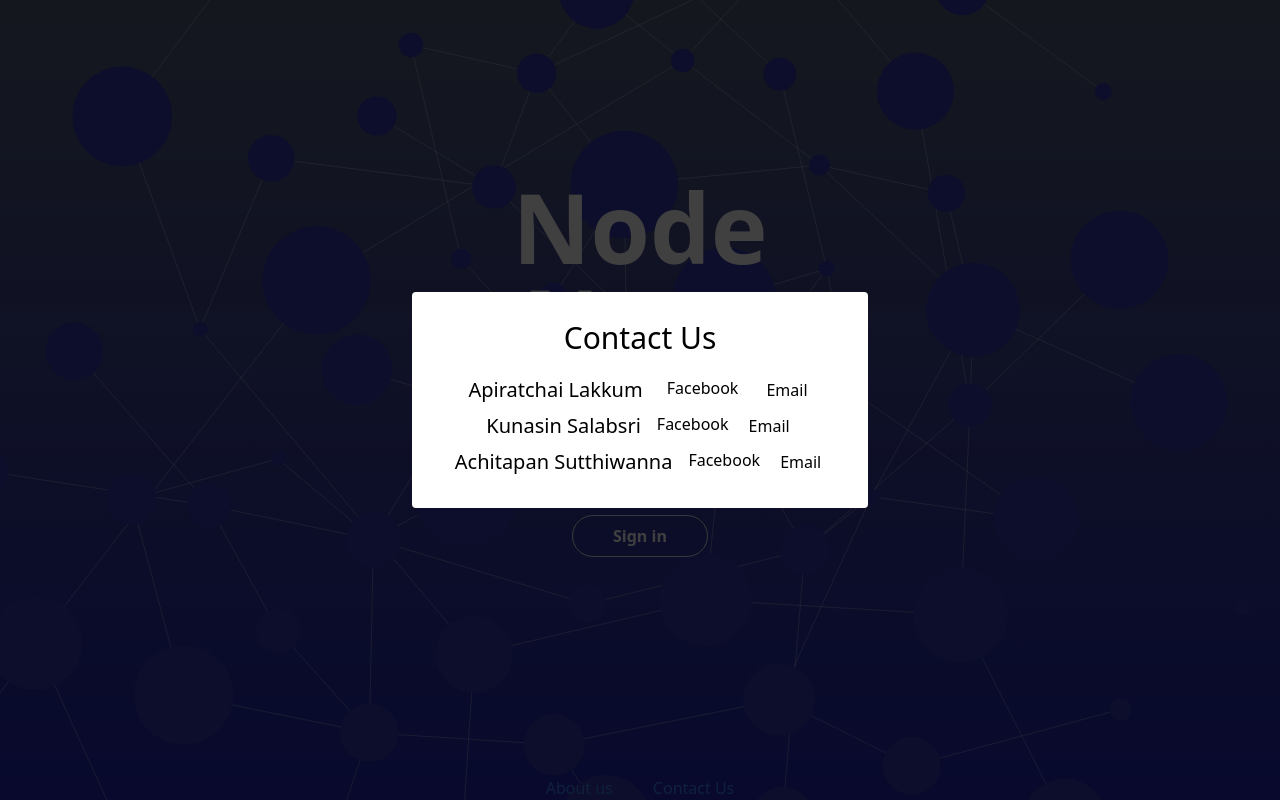
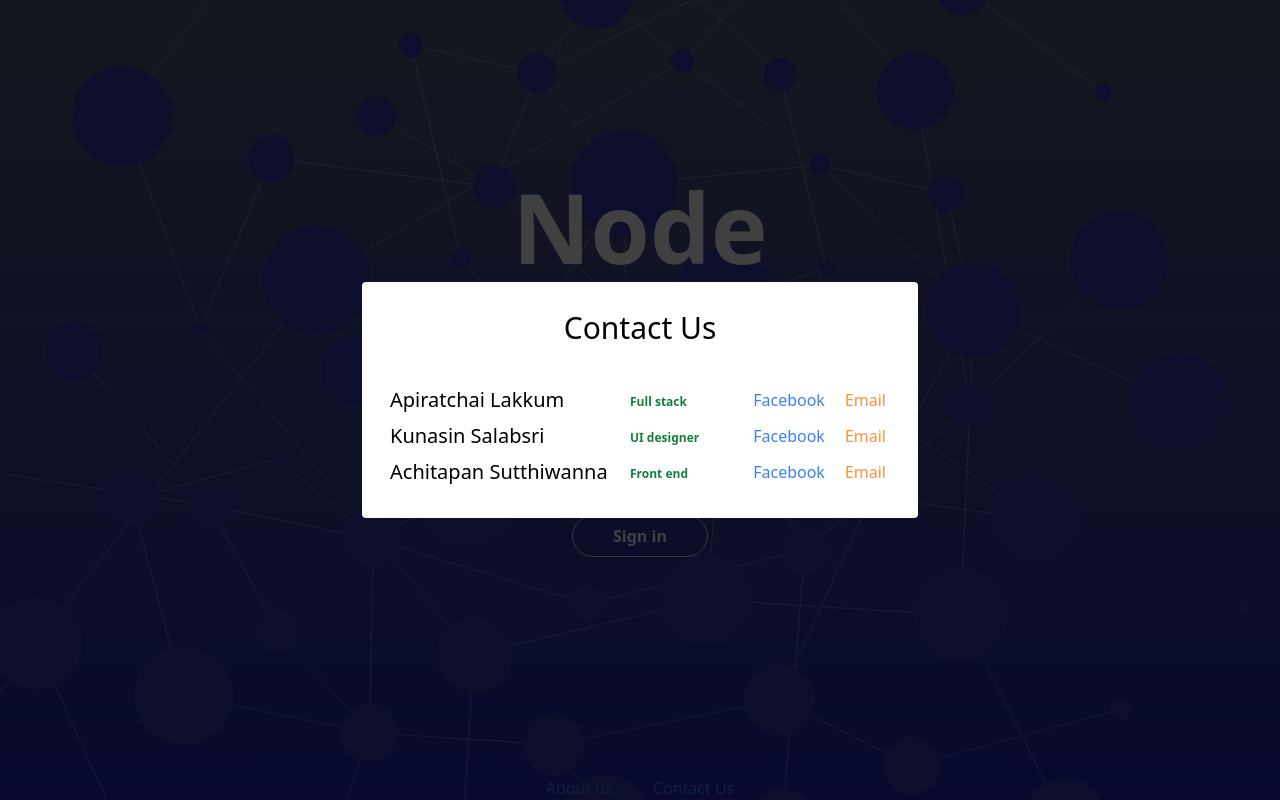
Before and after one commit to Apiratchai/Node-Note, a Next.js app in the folder node-note/: page / in a window 1280 px wide. Both pictures are taken after a click on the button "Contact Us". Built offline with nearby package versions, Linux system fonts and the light colour scheme; no server answers.

Commit message:
minor ui change to ContactPopup.jsx

```diff
--- a/node-note/components/ContactPopup.jsx
+++ b/node-note/components/ContactPopup.jsx
@@ -1,58 +1,39 @@
 'use client';
+import { useState } from "react";
 
 const ContactPopup = ({ open, onClose }) => {
 
   const handleOnClose = (e) => {
-    if(e.target.id === 'container') onClose();
+    if (e.target.id === 'container') onClose();
   }
 
-    if(!open) return null
+  if (!open) return null;
 
   return (
-    <div className=''>
+    <div>
       <div id='container' onClick={handleOnClose} className="fixed inset-0 bg-black bg-opacity-50 backdrop-brightness-50 flex justify-center items-center">
-        <div className='box-content h-[160px] w-[400px] bg-white p-7 rounded'>
-          <div className="flex flex-col justify-center items-center space-y-2">
-            <h1 className="text-3xl mb-3 text-black"> Contact Us </h1>
-            <div className="flex flex-row gap-5 ">
-              <span className="text-xl gap-3 text-black">
-                Apiratchai Lakkum
-              </span>
-              <a href = 'https://web.facebook.com/profile.php?id=100088070056042' className="cursor-pointer px-1 hover:text-blue-500 hover:bg-blue-500 hover:bg-opacity-25 text-black transition duration-175">
-                Facebook
-              </a>
-              <button className="cursor-pointer px-1 hover:text-orange-500 hover:bg-orange-500 hover:bg-opacity-25 text-black transition duration-175">
-                Email
-              </button>
-            </div>
-            <div className="flex flex-row gap-3 text-black">
-              <span className="text-xl gap-3">
-                Kunasin Salabsri
-              </span>
-              <a href='https://web.facebook.com/kunasin.salabsri.7' className="cursor-pointer px-1 hover:text-blue-500 hover:bg-blue-500 hover:bg-opacity-25 text-black transition duration-175">
-                Facebook
-              </a>
-              <button className="cursor-pointer px-1 hover:text-orange-500 hover:bg-orange-500 hover:bg-opacity-25 text-black transition duration-175">
-                Email
-              </button>
-            </div>
-            <div className="flex flex-row gap-3 text-black">
-              <span className="text-xl gap-3">
-                Achitapan Sutthiwanna
-              </span>
-              <a href = 'https://web.facebook.com/A.Sutthivanna' className="cursor-pointer px-1 hover:text-blue-500 hover:bg-blue-500 hover:bg-opacity-25 text-black transition duration-175">
-                Facebook
-              </a>
-              <button className="cursor-pointer px-1 hover:text-orange-500 hover:bg-orange-500 hover:bg-opacity-25 text-black transition duration-175">
-                Email
-              </button>
-            </div>
+        <div className='box-content h-[180px] w-[500px] bg-white p-7 rounded'>
+          <div className="flex flex-col space-y-2">
+            <h1 className="text-3xl mb-8 text-black text-center"> Contact Us </h1>
+            {[
+              { name: "Apiratchai Lakkum", role: "Full stack", facebook: "https://web.facebook.com/profile.php?id=100088070056042", email: "" },
+              { name: "Kunasin Salabsri", role: "UI designer", facebook: "https://web.facebook.com/kunasin.salabsri.7", email: "" },
+              { name: "Achitapan Sutthiwanna", role: "Front end", facebook: "https://web.facebook.com/A.Sutthivanna", email: "" }
+            ].map((member, index) => (
+              <div key={index} className="flex flex-row justify-between items-center">
+                <div className="text-xl text-black">{member.name}</div>
+                <div className="text-xs font-bold text-green-700 absolute ml-60 mt-1">{member.role}</div>
+                <div className="flex gap-3">
+                  <a href={member.facebook} className="cursor-pointer  text-blue-500 px-1 hover:text-blue-500 hover:bg-blue-500 hover:bg-opacity-25 text-black transition duration-175">Facebook</a>
+                  <a href={member.email} className="cursor-pointer text-orange-400 px-1 hover:text-orange-500 hover:bg-orange-500 hover:bg-opacity-25 text-black transition duration-175">Email</a>
+                </div>
+              </div>
+            ))}
           </div>
         </div>
       </div>
     </div>
-    )
-
+  );
 }
 
-export default ContactPopup
+export default ContactPopup;
--- a/node-note/src/pages/AboutUs/index.jsx
+++ b/node-note/src/pages/AboutUs/index.jsx
@@ -7,7 +7,6 @@ function index() {
   const goToLandPage = () => {
     router.push("../");
   };
-
   return (
     // min-h-screen this will make the last div always stick at the bottom
     <div className="flex flex-col min-h-screen">
```
